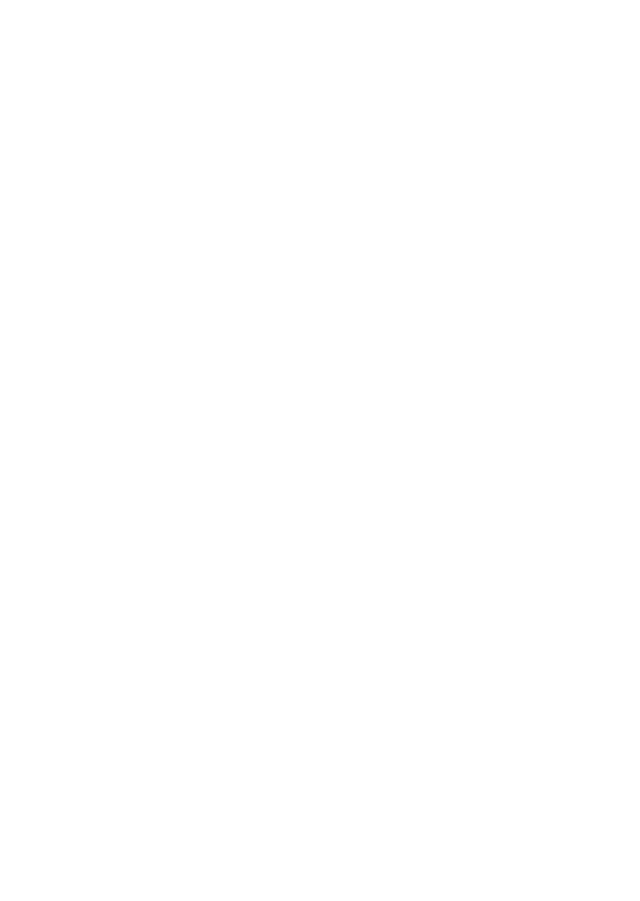
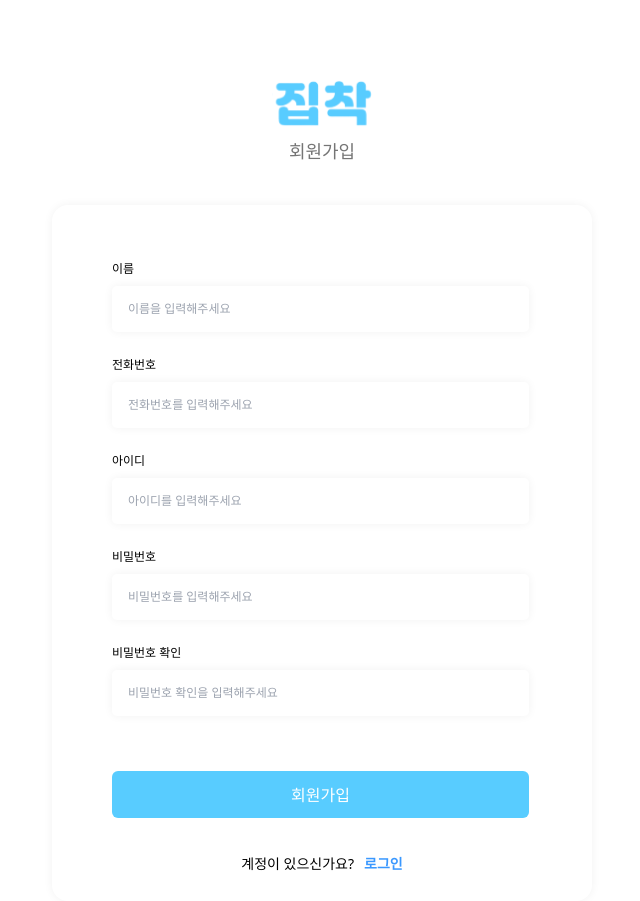
Before and after one commit to gbsw-liskov/liskov-web, a React (Vite) app: page /signup in a window 1280 px wide. Shown: the part 100-1001 px from the top of the page, without its empty margins (318-958 px from the left). Before the commit the page ends 800 px from the top, so only its background shows below. Built offline with nearby package versions, Linux system fonts and the light colour scheme.

Commit message:
feat: 회원가입 페이지 퍼블리싱

```diff
--- a/src/pages/auth/SignUp.tsx
+++ b/src/pages/auth/SignUp.tsx
@@ -1,9 +1,116 @@
+import { Logo } from '@/assets/index';
+import Input from './field/Input';
+import { useState } from 'react';
+import { useNavigate } from 'react-router-dom';
+import toast from 'react-hot-toast';
 
-export default function SignUp(){
+export default function Signup() {
+  const navigate = useNavigate();
+  const [form, setForm] = useState({
+    username: '',
+    phone: '',
+    userid: '',
+    password: '',
+  });
 
-  return(
-    <div>
-      This is SignUp
+  const [passwordCheck, setPasswordCheck] = useState('');
+
+  const fields = [
+    { label: '이름', name: 'username', placeholder: '이름을 입력해주세요', type: 'text' },
+    { label: '전화번호', name: 'phone', placeholder: '전화번호를 입력해주세요', type: 'text' },
+    { label: '아이디', name: 'userid', placeholder: '아이디를 입력해주세요', type: 'text' },
+    { label: '비밀번호', name: 'password', placeholder: '비밀번호를 입력해주세요', type: 'password' },
+    { label: '비밀번호 확인', name: 'passwordCheck', placeholder: '비밀번호 확인을 입력해주세요', type: 'password' },
+  ];
+
+  const handleChange = (e: React.ChangeEvent<HTMLInputElement>) => {
+    const { name, value } = e.target;
+    if (name === 'passwordCheck') {
+      setPasswordCheck(value);
+    } else {
+      setForm((prev) => ({ ...prev, [name]: value }));
+    }
+  };
+
+  const handleSubmit = async (e: React.FormEvent) => {
+    e.preventDefault();
+
+    if (!form.username.trim()) {
+      toast.error('이름을 입력해주세요.');
+      return;
+    }
+    if (!form.phone.trim()) {
+      toast.error('전화번호를 입력해주세요.');
+      return;
+    }
+    if (!form.userid.trim()) {
+      toast.error('아이디를 입력해주세요.');
+      return;
+    }
+    if (!form.password.trim()) {
+      toast.error('비밀번호를 입력해주세요.');
+      return;
+    }
+    if (!passwordCheck.trim()) {
+      toast.error('비밀번호 확인을 입력해주세요.');
+      return;
+    }
+
+    if (form.password !== passwordCheck) {
+      toast.error('비밀번호가 일치하지 않습니다.');
+      return;
+    }
+
+    // 추후 회원가입 API 연동 로직 추가
+    toast.success('회원가입에 성공했습니다!');
+    navigate('/signin');
+  };
+
+  return (
+    <div className="flex pt-[178px] justify-center min-w-full min-h-screen">
+      <div className="w-[540px] h-[538px]">
+        <div className="w-[100px] h-[82px] mx-auto">
+          <img className="w-full h-[52px] mx-auto" src={Logo} alt="로고 사진" />
+          <div className="flex justify-center mt-2">
+            <p className="text-[18px] font-medium text-[#757575]">회원가입</p>
+          </div>
+        </div>
+
+        <div className="w-full h-[696px] mt-[45px] rounded-2xl shadow-[0_0_10px_#F2F2F2] px-[60px] pt-[55px]">
+          <form onSubmit={handleSubmit} className="w-[417px] flex flex-col">
+            {fields.map((field) => (
+              <Input
+                key={field.name}
+                label={field.label}
+                name={field.name}
+                placeholder={field.placeholder}
+                type={field.type}
+                value={form[field.name as keyof typeof form]}
+                onChange={handleChange}
+              />
+            ))}
+
+            <button
+              type="submit"
+              className="mt-[31px] w-[417px] min-h-[47px] bg-[#58CCFF] text-white text-[16px] font-medium rounded-md hover:bg-[#4BB8E5] transition"
+            >
+              회원가입
+            </button>
+          </form>
+
+          <div className="flex w-full mt-[35px] justify-center">
+            <p className="flex text-[14px] font-medium">
+              계정이 있으신가요?
+              <span
+                onClick={() => navigate('/signin')}
+                className="pl-[10px] font-bold cursor-pointer text-[#3A98FF]"
+              >
+                로그인
+              </span>
+            </p>
+          </div>
+        </div>
+      </div>
     </div>
-  )
+  );
 }
```
